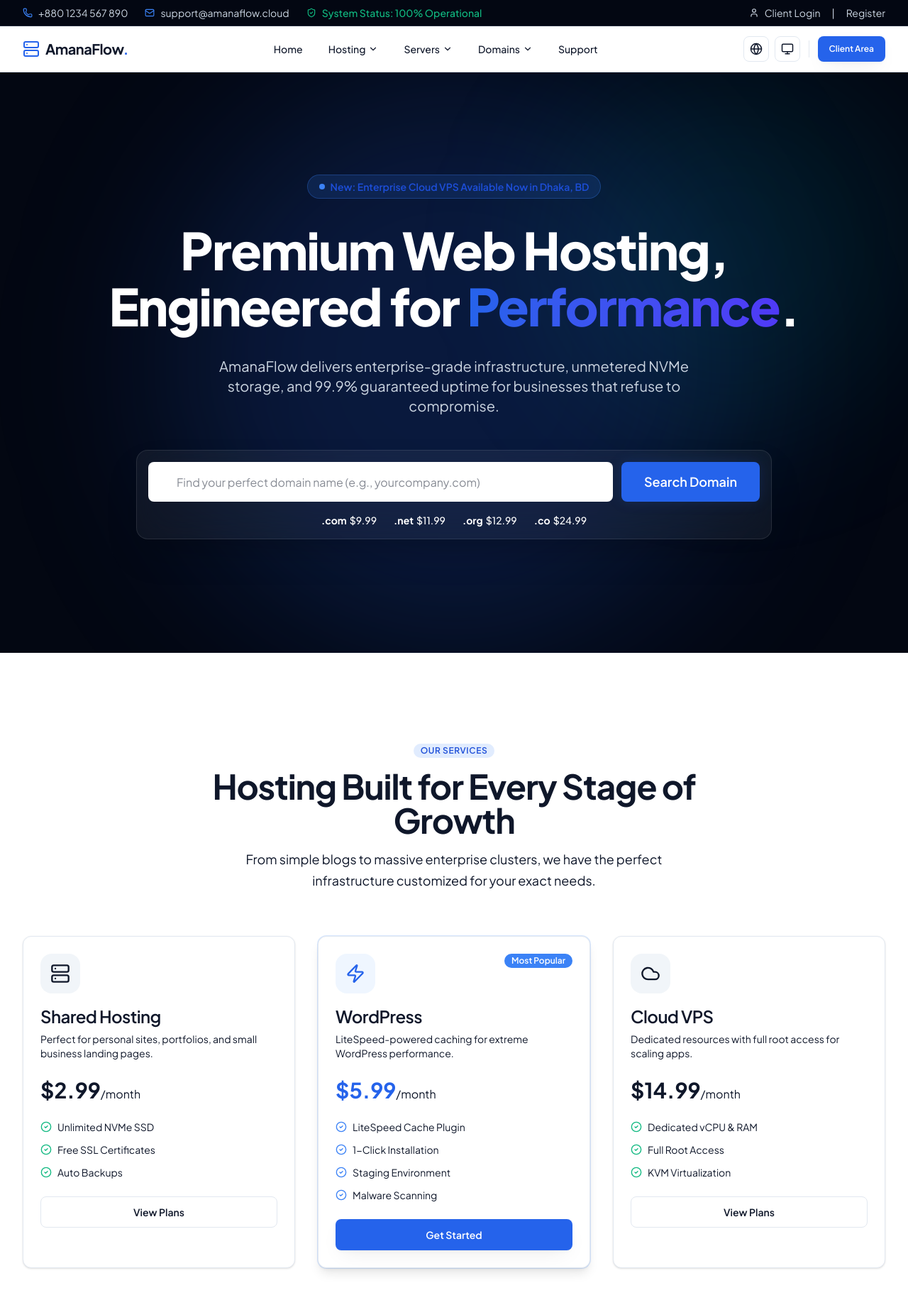
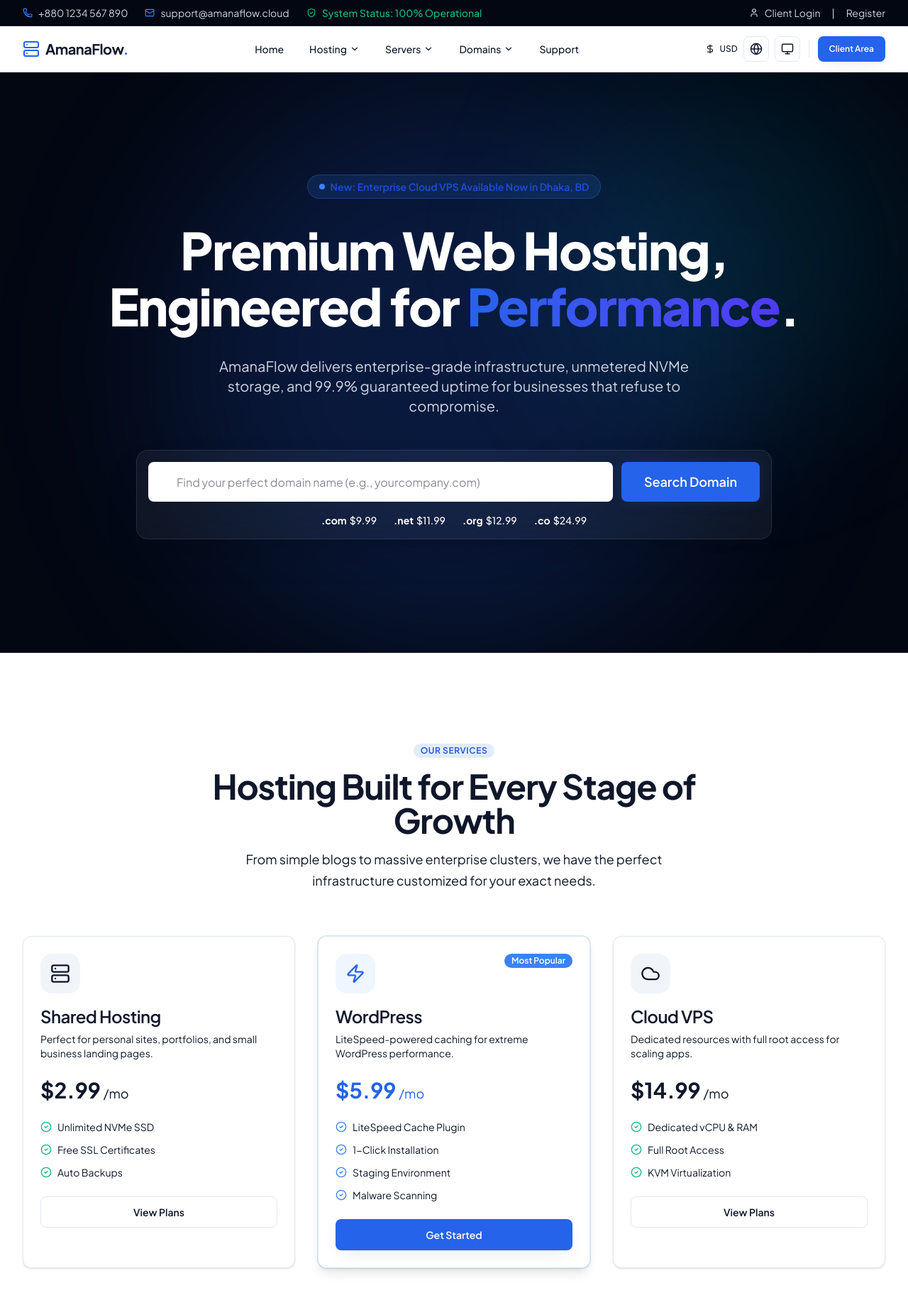
Before and after one commit to mahmudulhassan-dev/amanaflowhosting, a Next.js app: page /en in a window 1280 px wide. Shown: the top 1832 px of the page at 71% size. Built offline with nearby package versions, Linux system fonts and the light colour scheme.

Commit message:
feat(pricing): implement full currency context and responsive pricing components

```diff
--- a/src/app/[locale]/layout.tsx
+++ b/src/app/[locale]/layout.tsx
@@ -4,6 +4,7 @@ import { Topbar } from "@/components/layout/Topbar";
 import { Navbar } from "@/components/layout/Navbar";
 import { Footer } from "@/components/layout/Footer";
 import { ThemeProvider } from "@/components/theme-provider";
+import { CurrencyProvider } from "@/context/CurrencyContext";
 import { NextIntlClientProvider } from 'next-intl';
 import { getMessages } from 'next-intl/server';
 import "./globals.css";
@@ -45,6 +46,7 @@ export default async function RootLayout({
     <html lang={locale} className={`scroll-smooth h-full ${inter.variable} ${jetbrainsMono.variable} ${plusJakarta.variable}`} suppressHydrationWarning>
       <body className="min-h-full flex flex-col font-sans antialiased bg-white text-surface-900 dark:bg-surface-950 dark:text-surface-50" suppressHydrationWarning>
         <NextIntlClientProvider messages={messages}>
+          <CurrencyProvider>
             <ThemeProvider
               attribute="class"
               defaultTheme="system"
@@ -56,6 +58,7 @@ export default async function RootLayout({
               <main className="flex-1">{children}</main>
               <Footer />
             </ThemeProvider>
+          </CurrencyProvider>
         </NextIntlClientProvider>
       </body>
     </html>
--- a/src/app/[locale]/page.tsx
+++ b/src/app/[locale]/page.tsx
@@ -2,6 +2,7 @@ import { Button } from "@/components/ui/Button";
 import { Badge } from "@/components/ui/Badge";
 import { Card, CardContent, CardHeader, CardTitle, CardDescription, CardFooter } from "@/components/ui/Card";
 import { Input } from "@/components/ui/Input";
+import { PriceDisplay } from "@/components/ui/PriceDisplay";
 import { SectionWrapper } from "@/components/layout/SectionWrapper";
 import { SectionHeader } from "@/components/layout/SectionHeader";
 import { Search, Server, Shield, Zap, Cloud, Headset, CheckCircle2, ChevronRight, ArrowRight, Globe } from "lucide-react";
@@ -81,9 +82,8 @@ export default function Home() {
               <CardDescription>Perfect for personal sites, portfolios, and small business landing pages.</CardDescription>
             </CardHeader>
             <CardContent>
-              <div className="mb-6">
-                <span className="text-3xl font-bold text-surface-900 dark:text-white">$2.99</span>
-                <span className="text-surface-500">/month</span>
+              <div className="mb-6 flex items-baseline">
+                <PriceDisplay amount={2.99} className="text-3xl font-bold text-surface-900 dark:text-white" monthly />
               </div>
               <ul className="space-y-3 text-sm text-surface-600 dark:text-surface-300">
                 <li className="flex items-center gap-2"><CheckCircle2 size={16} className="text-success-500" /> Unlimited NVMe SSD</li>
@@ -111,9 +111,8 @@ export default function Home() {
               <CardDescription>LiteSpeed-powered caching for extreme WordPress performance.</CardDescription>
             </CardHeader>
             <CardContent>
-              <div className="mb-6">
-                <span className="text-3xl font-bold text-primary-600 dark:text-primary-400">$5.99</span>
-                <span className="text-surface-500">/month</span>
+              <div className="mb-6 flex items-baseline">
+                <PriceDisplay amount={5.99} className="text-3xl font-bold text-primary-600 dark:text-primary-400" monthly />
               </div>
               <ul className="space-y-3 text-sm text-surface-600 dark:text-surface-300">
                 <li className="flex items-center gap-2"><CheckCircle2 size={16} className="text-primary-500" /> LiteSpeed Cache Plugin</li>
@@ -139,9 +138,8 @@ export default function Home() {
               <CardDescription>Dedicated resources with full root access for scaling apps.</CardDescription>
             </CardHeader>
             <CardContent>
-              <div className="mb-6">
-                <span className="text-3xl font-bold text-surface-900 dark:text-white">$14.99</span>
-                <span className="text-surface-500">/month</span>
+              <div className="mb-6 flex items-baseline">
+                <PriceDisplay amount={14.99} className="text-3xl font-bold text-surface-900 dark:text-white" monthly />
               </div>
               <ul className="space-y-3 text-sm text-surface-600 dark:text-surface-300">
                 <li className="flex items-center gap-2"><CheckCircle2 size={16} className="text-success-500" /> Dedicated vCPU & RAM</li>
--- a/src/components/layout/Navbar.tsx
+++ b/src/components/layout/Navbar.tsx
@@ -8,6 +8,7 @@ import { cn } from "@/lib/utils";
 import { Button } from "@/components/ui/Button";
 import { ThemeToggle } from "@/components/ui/ThemeToggle";
 import { LanguageToggle } from "@/components/ui/LanguageToggle";
+import { CurrencyToggle } from "@/components/ui/CurrencyToggle";
 import { DropdownItem } from "@/components/ui/DropdownItem";
 import { MegaMenuItem } from "@/components/ui/MegaMenuItem";
 import { MobileMenuItem } from "@/components/ui/MobileMenuItem";
@@ -98,6 +99,7 @@ export function Navbar() {
 
         {/* Right CTA */}
         <div className="hidden lg:flex items-center gap-2">
+          <CurrencyToggle />
           <LanguageToggle />
           <ThemeToggle />
           <div className="w-px h-6 bg-surface-200 dark:bg-surface-800 mx-1" />
--- /dev/null
+++ b/src/components/ui/CurrencyToggle.tsx
@@ -0,0 +1,57 @@
+"use client";
+
+import * as React from "react";
+import { useCurrency } from "@/context/CurrencyContext";
+import { DollarSign } from "lucide-react";
+import { cn } from "@/lib/utils";
+
+export function CurrencyToggle() {
+  const { currency, setCurrency } = useCurrency();
+  const [isOpen, setIsOpen] = React.useState(false);
+  const dropdownRef = React.useRef<HTMLDivElement>(null);
+
+  React.useEffect(() => {
+    function handleClickOutside(event: MouseEvent) {
+      if (dropdownRef.current && !dropdownRef.current.contains(event.target as Node)) {
+        setIsOpen(false);
+      }
+    }
+    document.addEventListener("mousedown", handleClickOutside);
+    return () => document.removeEventListener("mousedown", handleClickOutside);
+  }, []);
+
+  return (
+    <div className="relative" ref={dropdownRef}>
+      <button
+        onClick={() => setIsOpen(!isOpen)}
+        className="flex items-center gap-1.5 text-xs font-medium text-surface-600 dark:text-surface-300 hover:text-surface-900 dark:hover:text-white transition-colors"
+      >
+        <DollarSign size={14} />
+        <span className="uppercase">{currency}</span>
+      </button>
+
+      {isOpen && (
+        <div className="absolute right-0 top-6 z-50 w-32 overflow-hidden rounded-lg border border-surface-200 bg-white p-1 shadow-premium dark:border-surface-800 dark:bg-surface-950 animate-in fade-in zoom-in-95 duration-200">
+          <button
+            onClick={() => { setCurrency("USD"); setIsOpen(false); }}
+            className={cn(
+              "flex w-full items-center justify-between rounded-md px-3 py-2 text-sm font-medium transition-colors hover:bg-surface-100 dark:hover:bg-surface-900",
+              currency === "USD" ? "text-primary-600 dark:text-primary-400 bg-primary-50 dark:bg-primary-900/20" : "text-surface-600 dark:text-surface-400"
+            )}
+          >
+            USD ($) {currency === "USD" && "✓"}
+          </button>
+          <button
+            onClick={() => { setCurrency("BDT"); setIsOpen(false); }}
+            className={cn(
+              "flex w-full items-center justify-between rounded-md px-3 py-2 text-sm font-medium transition-colors hover:bg-surface-100 dark:hover:bg-surface-900",
+              currency === "BDT" ? "text-primary-600 dark:text-primary-400 bg-primary-50 dark:bg-primary-900/20" : "text-surface-600 dark:text-surface-400"
+            )}
+          >
+            BDT (৳) {currency === "BDT" && "✓"}
+          </button>
+        </div>
+      )}
+    </div>
+  );
+}
--- /dev/null
+++ b/src/components/ui/PriceDisplay.tsx
@@ -0,0 +1,44 @@
+"use client";
+
+import * as React from "react";
+import { useCurrency } from "@/context/CurrencyContext";
+
+interface PriceDisplayProps {
+  amount: number; // in USD
+  className?: string;
+  monthly?: boolean;
+}
+
+export function PriceDisplay({ amount, className = "", monthly = false }: PriceDisplayProps) {
+  const { currency, exchangeRate } = useCurrency();
+  const [mounted, setMounted] = React.useState(false);
+
+  React.useEffect(() => setMounted(true), []);
+
+  if (!mounted) {
+    // SSR Fallback Default
+    return (
+      <span className={className}>
+        ${amount.toFixed(2)}
+        {monthly && <span className="text-surface-500 font-normal text-[0.6em] ml-1">/mo</span>}
+      </span>
+    );
+  }
+
+  if (currency === "BDT") {
+    const bdtAmount = Math.round(amount * exchangeRate);
+    return (
+      <span className={className}>
+        ৳{bdtAmount.toLocaleString()}
+        {monthly && <span className="text-surface-500 font-normal text-[0.6em] ml-1">/m</span>}
+      </span>
+    );
+  }
+
+  return (
+    <span className={className}>
+      ${amount.toFixed(2)}
+      {monthly && <span className="text-surface-500 font-normal text-[0.6em] ml-1">/mo</span>}
+    </span>
+  );
+}
--- /dev/null
+++ b/src/context/CurrencyContext.tsx
@@ -0,0 +1,44 @@
+"use client";
+
+import React, { createContext, useContext, useState, useEffect } from "react";
+
+type CurrencyType = "USD" | "BDT";
+
+interface CurrencyContextType {
+  currency: CurrencyType;
+  setCurrency: (currency: CurrencyType) => void;
+  exchangeRate: number; // 1 USD = X BDT
+}
+
+const CurrencyContext = createContext<CurrencyContextType | undefined>(undefined);
+
+export function CurrencyProvider({ children }: { children: React.ReactNode }) {
+  const [currency, setCurrencyState] = useState<CurrencyType>("USD");
+  const exchangeRate = 120; // Dummy phase exchange rate for AmanaFlow
+
+  useEffect(() => {
+    const saved = localStorage.getItem("amanaflow-currency") as CurrencyType;
+    if (saved && (saved === "USD" || saved === "BDT")) {
+      setCurrencyState(saved);
+    }
+  }, []);
+
+  const setCurrency = (newCurrency: CurrencyType) => {
+    setCurrencyState(newCurrency);
+    localStorage.setItem("amanaflow-currency", newCurrency);
+  };
+
+  return (
+    <CurrencyContext.Provider value={{ currency, setCurrency, exchangeRate }}>
+      {children}
+    </CurrencyContext.Provider>
+  );
+}
+
+export function useCurrency() {
+  const context = useContext(CurrencyContext);
+  if (context === undefined) {
+    throw new Error("useCurrency must be used within a CurrencyProvider");
+  }
+  return context;
+}
```
Also changed, not shown: build_error.txt, build_error_utf8.txt. Lines whose indentation alone changed are shown as unchanged.
